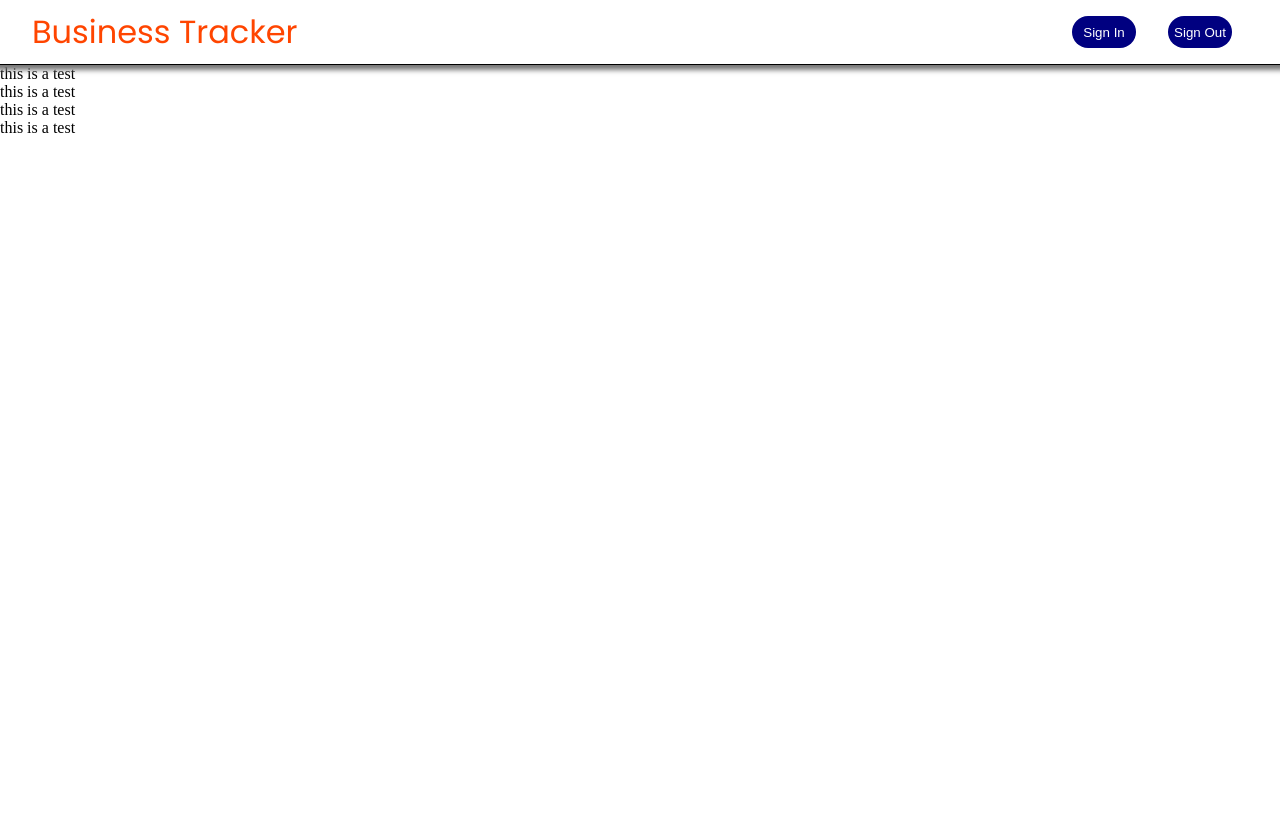
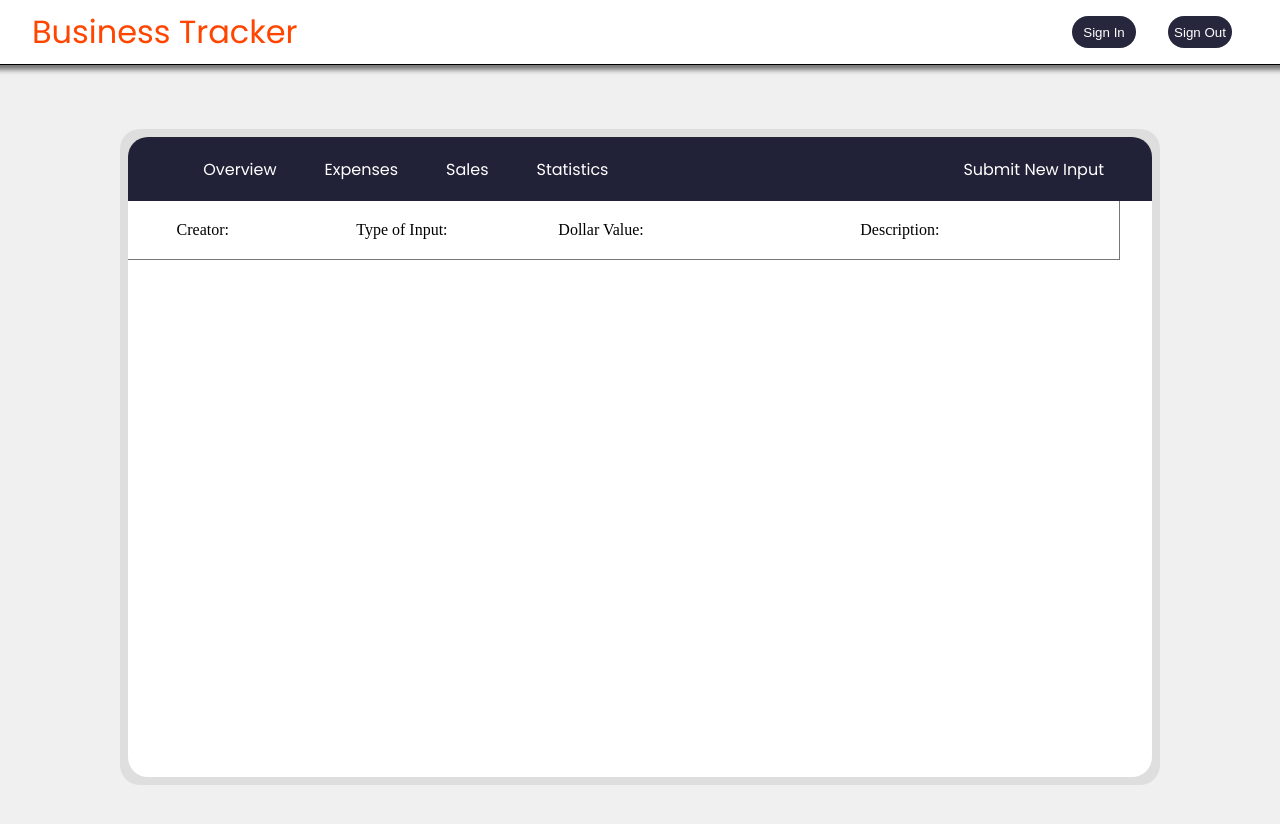
Before and after one commit to nateHamshar/business-tracker, a React (Create React App) app: page / in a window 1280 px wide. Shown: the top 824 px of the page. Before the commit the page ends 800 px from the top, so only its background shows below. Built offline with nearby package versions, Linux system fonts and the light colour scheme.

Commit message:
ui is done for the most part. time for functionality :D

```diff
--- a/src/App.css
+++ b/src/App.css
@@ -2,3 +2,6 @@
     margin: 0;
     padding: 0;
 }
+body{
+    background-color: rgba(128, 128, 128, 0.114);
+}
--- a/src/Content.css
+++ b/src/Content.css
@@ -0,0 +1,82 @@
+@import url('https://fonts.googleapis.com/css2?family=Poppins&display=swap');
+
+.content{
+    width: 80%;
+    height: 80vh;
+    background-color: rgba(0, 0, 0, 0.074);
+    margin: 4rem auto;
+    padding: .5em;
+    display: block;
+    border-radius: 20px;
+}
+.navigation{
+    height: 10%;
+    background-color: rgba(1, 1, 26, 0.852);
+    font-family: "Poppins", sans-serif;
+    display: flex;
+    align-items: center;
+    position: relative;
+    border-radius: 20px 20px 0 0;
+}
+.directory{
+    margin-left: 5%;
+}
+.directoryButton{
+    height: 2rem;
+    padding-left: .5rem;
+    padding-right: .5rem;
+    background: none;
+    color: white;
+    font-size: 1rem;
+    font-family: "Poppins", sans-serif;
+    border: none;
+    border-radius: 100vw;
+    outline: none;
+}
+
+.directoryButton:hover{
+    color: orangered;
+    cursor: pointer;
+}
+
+.inputButton{
+    font-family: "Poppins", sans-serif;
+    position: absolute;
+    right: 0;
+    margin-right: 2rem;
+    width: fit-content;
+    padding-left: 1rem;
+    padding-right: 1rem;
+    font-size: 1rem;
+    border-radius: 100vw;
+    height: 2rem;
+    border: none;
+    background: transparent;
+    color: white;
+}
+.inputButton:hover{
+    color: orangered;
+    cursor: pointer;
+}
+
+.media{
+    background-color: white;
+    width: 100%;
+    height: 90%;
+    position: relative;
+    overflow: hidden;
+    border-radius: 0px 0px 20px 20px;
+}
+.inputLog{
+    position: unset;
+    background-color: rgb(255, 255, 255);
+    padding: 20px;
+    display: grid;
+    width: 97.25%;
+    grid-template-columns: 20% 20% 20% 40%;
+    border-bottom: 1px solid #777;
+    border-left: 1px solid #777;
+    border-right: 1px solid #777;
+    align-items: center;
+    text-align: center;
+}
--- a/src/Content.js
+++ b/src/Content.js
@@ -1,12 +1,30 @@
+import "./Content.css"
+
 const Content = () => {
-    return (
-        <div className="content">
-            <p>this is a test</p>
-            <p>this is a test</p>
-            <p>this is a test</p>
-            <p>this is a test</p>
+ return (
+    <div className="content">
+        <div className="navigation">
+            <ul className="directory">
+            <li><button className="overview directoryButton">Overview</button></li>
+                <li><button className="expenses directoryButton">Expenses</button></li>
+                <li><button className="revenue directoryButton">Sales</button></li>
+                <li><button className="statistics directoryButton">Statistics</button></li>
+            </ul>
+            <button className="inputButton">Submit New Input</button>
         </div>
-    );
+
+        <div className="media">
+            <div>
+            <ul className="inputLog">
+                <li className="inputCreator">Creator:</li>
+                <li className="inputType">Type of Input:</li>
+                <li className="inputType">Dollar Value:</li>
+                <li className="inputType">Description:</li>
+            </ul>
+            </div>
+        </div>
+    </div>
+);
 }
 
 export default Content;
--- a/src/Navbar.css
+++ b/src/Navbar.css
@@ -8,6 +8,7 @@
     position: relative;
     border-bottom: 1px solid black;
     box-shadow: 0px 0px 5px 5px #777;
+    background-color: white;
 }
 .header{
     align-self: center;
@@ -29,16 +30,16 @@ li{
     margin: 0 1rem;
 }
 
-button{
+.navButton{
     height: 2rem;
     width: 4rem;
     border-radius: 100vw;
     border: none;
-    background-color: navy;
+    background-color: rgba(1, 1, 26, 0.852);
     color: white;
     box-shadow: 0px 0px rgba(0, 0, 0, 0.471);
 }
-button:hover, button:focus{
+.navButton:hover, button:focus{
     cursor: pointer;
     background-color: orangered;
 }
--- a/src/Navbar.js
+++ b/src/Navbar.js
@@ -6,10 +6,10 @@ const Navbar = () => {
             <h1 className="header">Business Tracker</h1>
             <ul className="page-list">
                 <li>
-                    <button className="signIn">Sign In</button>
+                    <button className="signIn navButton">Sign In</button>
                 </li>
                 <li>
-                    <button className="signOut">Sign Out</button>
+                    <button className="signOut navButton">Sign Out</button>
                 </li>
             </ul>
         </div>
```
